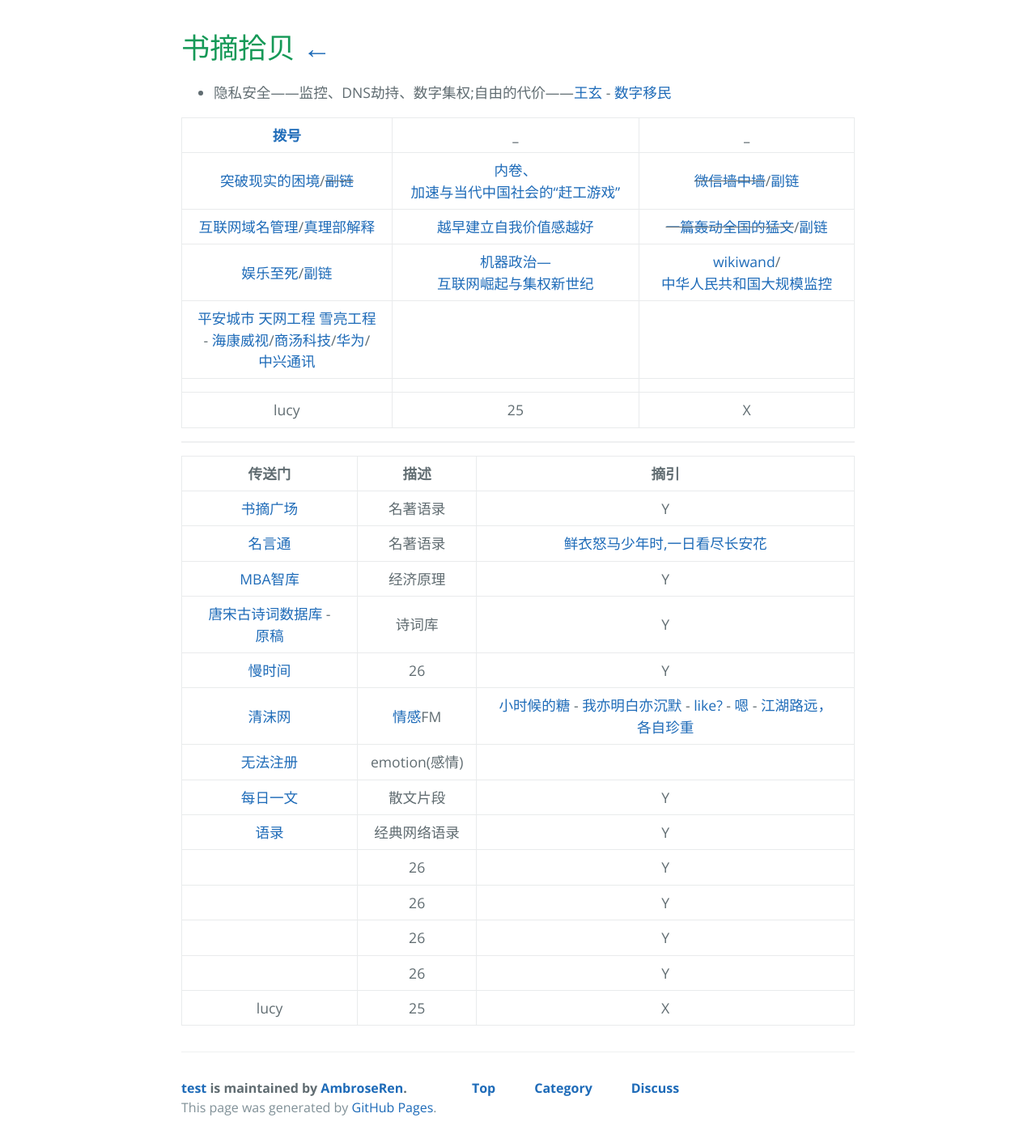
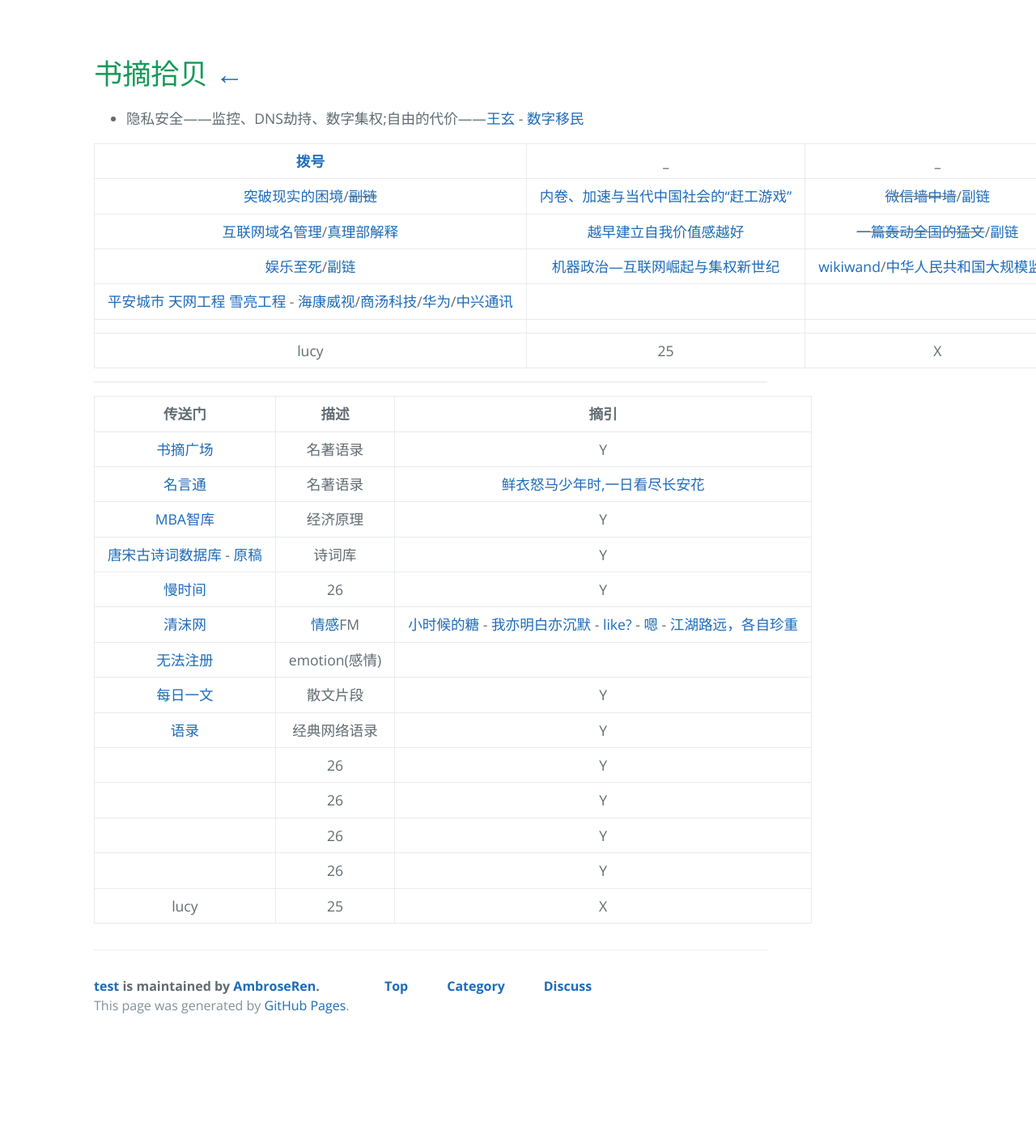
Before and after one commit to AmbroseRen/test, a Jekyll site: the page built from Library/excerpt.md, in a window 1280 px wide. Shown: the whole page at 81% size. Built offline with Jekyll 4.4.1, drawn with Linux system fonts in a browser that asks for light colours; our own code applies the rules of GitHub Pages for plain Markdown files; the repository's description, which GitHub fills in, is left out; after the commit the page ends 1286 px from its top, so only the background shows below that.

Commit message:
Update excerpt.md

```diff
--- a/Library/excerpt.md
+++ b/Library/excerpt.md
@@ -1,3 +1,8 @@
+<style type="text/css">
+#content {margin-left: 20px;}
+#content table {width:1300px;}
+</style>
+
 # 书摘拾贝  [←](index.md)
 
 - 隐私安全——监控、DNS劫持、数字集权;自由的代价——[王玄](https://blog.wangxuan.name/) - [数字移民](https://blog.shuziyimin.org/)
```
